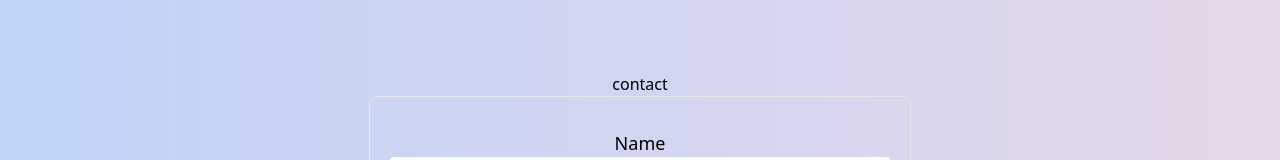
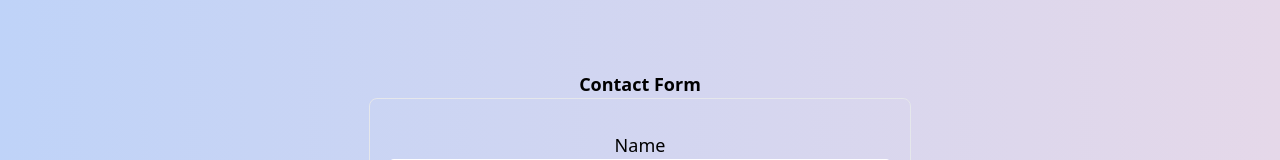
Before and after one commit to Nafsuki/natsuki-portfolio-dev, a Next.js app: page /contact in a window 1280 px wide. Shown: the part 155-315 px from the top of the page. Built offline with nearby package versions, Linux system fonts and the light colour scheme.

Commit message:
input required attribute added

```diff
--- a/pages/contact.js
+++ b/pages/contact.js
@@ -4,41 +4,16 @@ import Layout from "../components/Layout";
 export default function contact() {
   return (
     <Layout>
-      <h1>contact</h1>
-      {/* <form name="contact" method="POST" className="flex flex-col p-5 space-y-3 text-lg border rounded-lg">
-      <input type="hidden" name="form-name" value="contact" />
-      <p>
-<input type="text" name="firstname" id="firstname" />
-        <label htmlFor="yourname">
-          Your Name:
-        </label> <br />
-        <input type="text" name="name" id="yourname" />
-      </p>
-      <p>
-        <label htmlFor="youremail">
-          Your Email:
-        </label> <br />
-        <input type="email" name="email" id="youremail" />
-      </p>
-      <p>
-        <label htmlFor="yourmessage">
-          Message:
-        </label> <br />
-        <textarea name="message" id="yourmessage"></textarea>
-      </p>
-      <p>
-        <button type="submit">Send</button>
-      </p>
-    </form> */}
+      <h1 className="text-lg font-bold">Contact Form</h1>
       <form className="flex flex-col p-5 space-y-3 text-lg border rounded-lg" name='contact' method='POST' data-netlify='true' netlify-honeypot="bot-field">
         <input type='hidden' name="form-name" value='contact' />
         <p>
           <label htmlFor="name">Name</label><br/>
-          <input className='w-[500px] rounded' type="text" id='name' name='name' />
+          <input required className='w-[500px] rounded' type="text" id='name' name='name' />
         </p>
         <p>
           <label htmlFor="email">Email</label><br/>
-          <input className='w-[500px] rounded' type="text" id='email' name='email' />
+          <input required className='w-[500px] rounded' type="text" id='email' name='email' />
         </p>
         <p>
           <label htmlFor="message">Message</label><br/>
```
